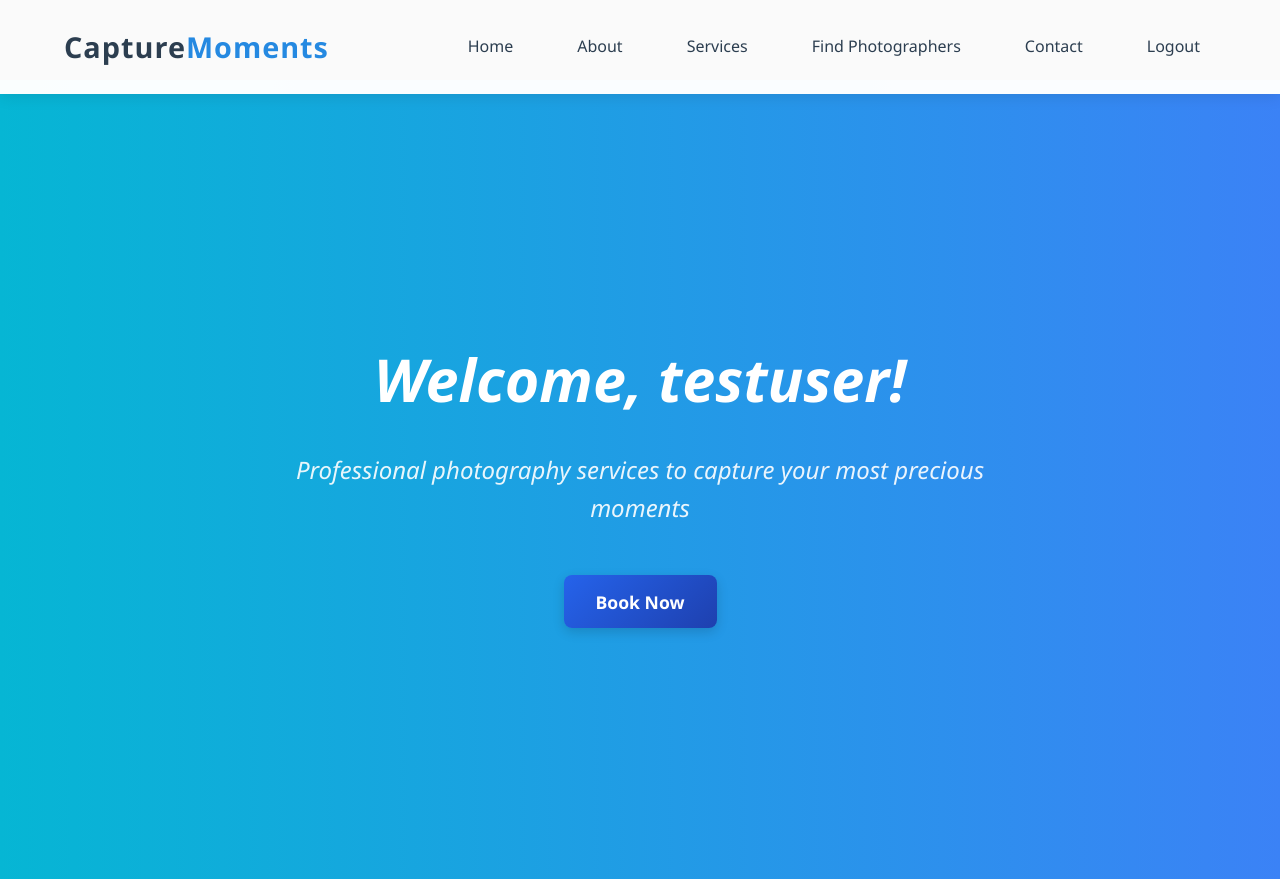
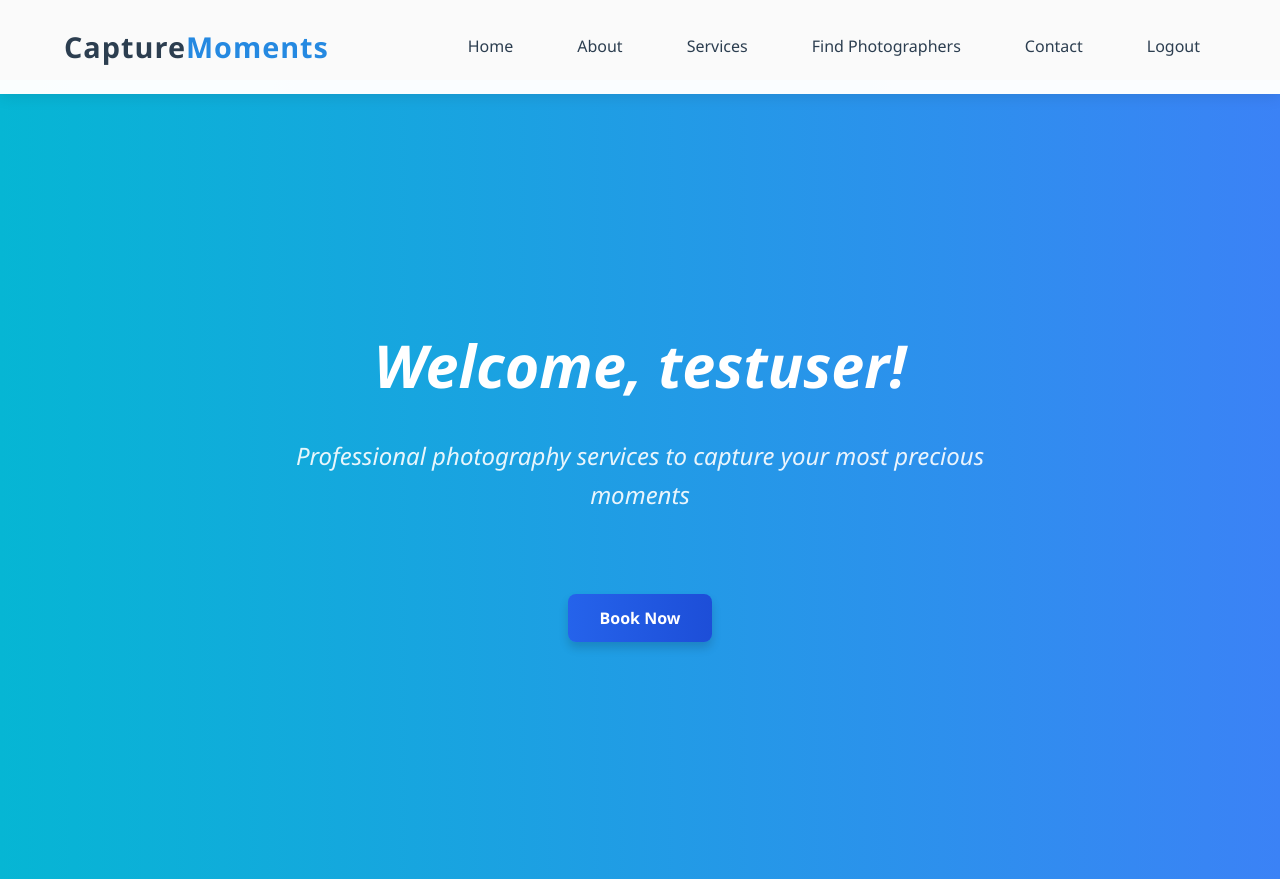
Before and after one commit to Harikagolusu/CaptureMoments-AWS, a Flask app: page /home in a window 1280 px wide. Shown: the top 879 px of the page. Run offline with Flask 3, Linux system fonts and the light colour scheme; the visitor is signed in with stand-in values (Sample User, id 1).

Commit message:
Update home.html

```diff
--- a/templates/home.html
+++ b/templates/home.html
@@ -135,27 +135,29 @@
         }
 
 .book-now-btn {
-  background: linear-gradient(135deg, #2563eb, #1e40af); /* Blue gradient */
+  background: linear-gradient(to right, #2563eb, #1d4ed8); /* Blue gradient */
   color: #ffffff;
+  padding: 0.8rem 2rem;
+  font-size: 1rem;
+  font-weight: 600;
   border: none;
-  padding: 0.9rem 2rem;
-  font-size: 1.1rem;
-  font-weight: 600;
   border-radius: 8px;
   cursor: pointer;
+  box-shadow: 0 6px 10px rgba(0, 0, 0, 0.15);
   transition: all 0.3s ease;
-  box-shadow: 0 4px 12px rgba(0, 0, 0, 0.15);
+  margin-top: 2rem;
 }
+
 .book-now-btn:hover {
-  background: linear-gradient(135deg, #1e40af, #2563eb); /* Reversed gradient */
-  transform: translateY(-2px) scale(1.03);
-  box-shadow: 0 6px 16px rgba(0, 0, 0, 0.2);
+  background: linear-gradient(to right, #1d4ed8, #2563eb); /* Reverse on hover */
+  transform: translateY(-2px);
+  box-shadow: 0 8px 18px rgba(0, 0, 0, 0.2);
 }
+
 .book-now-btn:active {
   transform: scale(0.97);
-  box-shadow: 0 2px 6px rgba(0, 0, 0, 0.1);
+  box-shadow: 0 4px 8px rgba(0, 0, 0, 0.12);
 }
-
 
         @keyframes fadeIn {
             from { opacity: 0; transform: translateY(20px); }
```
